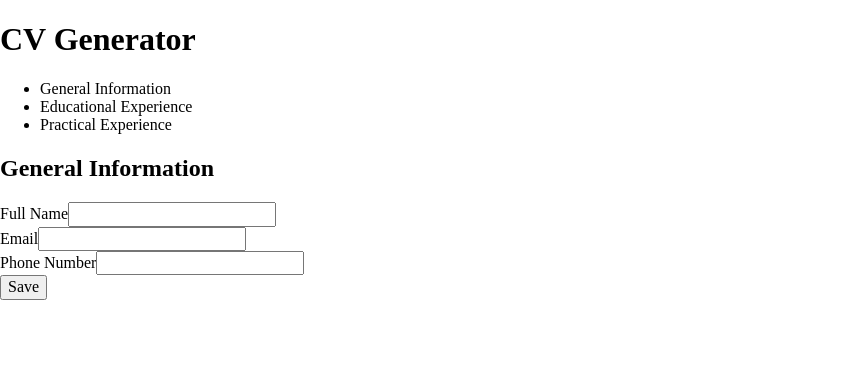
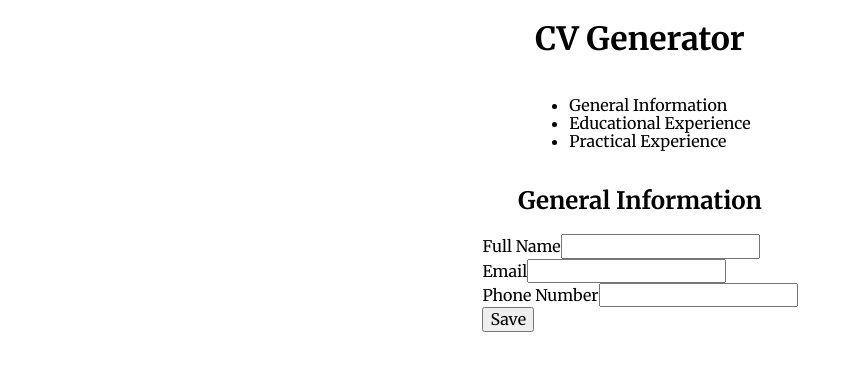
Before and after one commit to cesar-a-delacruz/cv-application, a React (Vite) app: page / in a window 1280 px wide. Shown: the top 370 px of the page, without its empty margins (0-861 px from the left). Built offline with nearby package versions, Linux system fonts and the light colour scheme.

Commit message:
feat: include Merriweather font and center content

```diff
--- a/src/main.css
+++ b/src/main.css
@@ -1 +1,14 @@
-@import 'normalize.css'
+@import 'normalize.css';
+@import url('https://fonts.googleapis.com/css2?family=Merriweather:ital,opsz,wght@0,18..144,300..900;1,18..144,300..900&display=swap');
+
+div#root {
+    font-family: "Merriweather", Arial, Helvetica, sans-serif;
+    max-width: 100vw;
+    min-height: 100vh;
+}
+
+div#root > * {
+    display: flex;
+    flex-direction: column;
+    align-items: center;
+}
```
